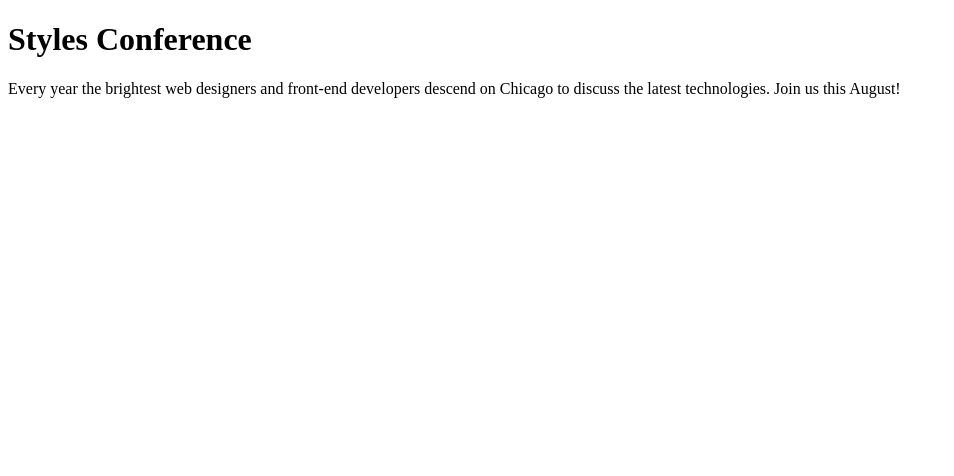
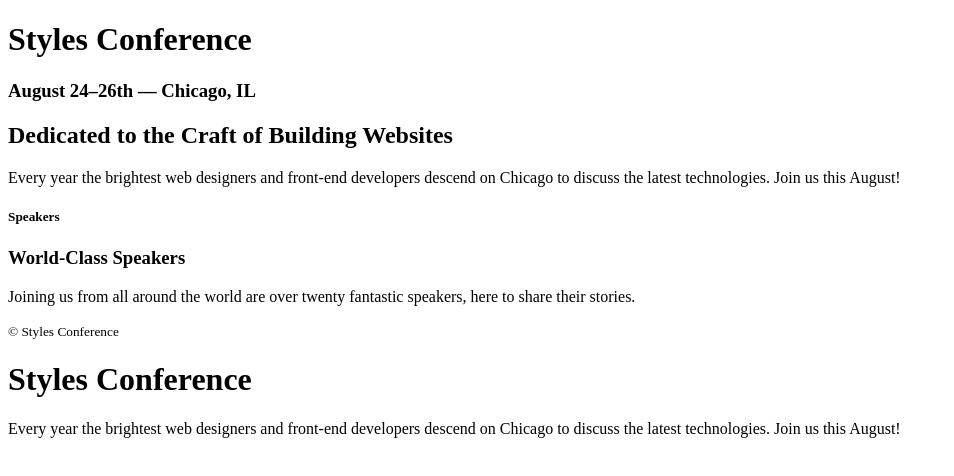
Before and after one commit to Tim4654/styles-conference, a plain HTML site: page index.html in a window 1280 px wide. Shown: the whole page, without its empty margins (0-954 px from the left). Drawn offline with Linux system fonts and the light colour scheme.

Commit message:
Update index.html

```diff
--- a/index.html
+++ b/index.html
@@ -1,5 +1,28 @@
 <!DOCTYPE html>
 <html lang="en">
+    <header>
+        <h1>Styles Conference</h1>
+        <h3>August 24&ndash;26th &mdash; Chicago, IL</h3>
+    </header>
+    <section>
+        <h2>Dedicated to the Craft of Building Websites</h2>
+        <p>Every year the brightest web designers and front-end developers descend on Chicago to discuss the latest technologies. Join us this August!</p>
+    </section>
+    <section>
+
+
+        <section>
+            <h5>Speakers</h5>
+            <h3>World-Class Speakers</h3>
+            <p>Joining us from all around the world are over twenty fantastic speakers, here to share their stories.</p>
+        </section>
+
+
+
+    </section>
+    <footer>
+        <small>&copy; Styles Conference</small>
+    </footer>
     <head>
         <meta charset="utf-8">
         <title>Styles Conference</title>
```
